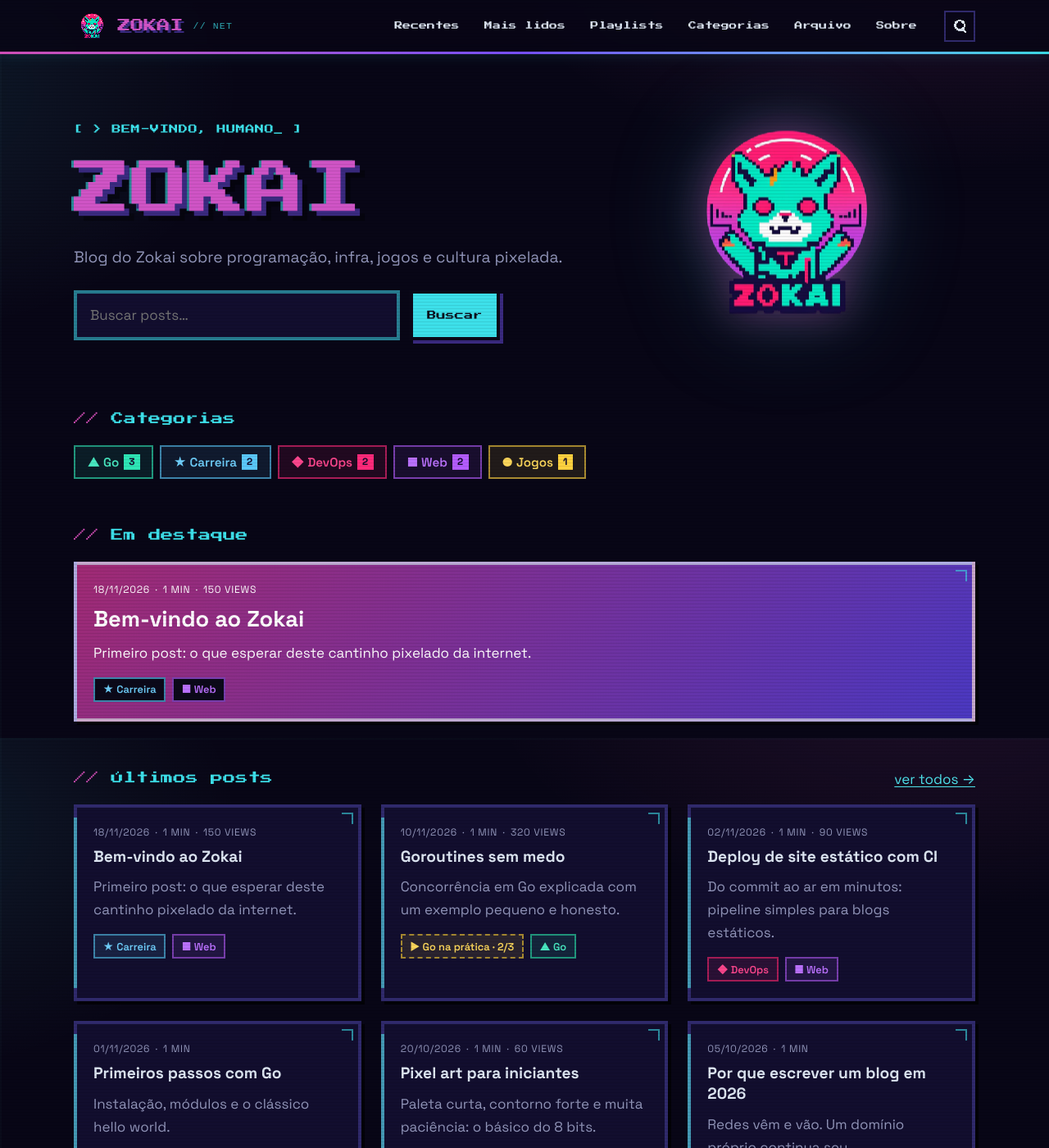
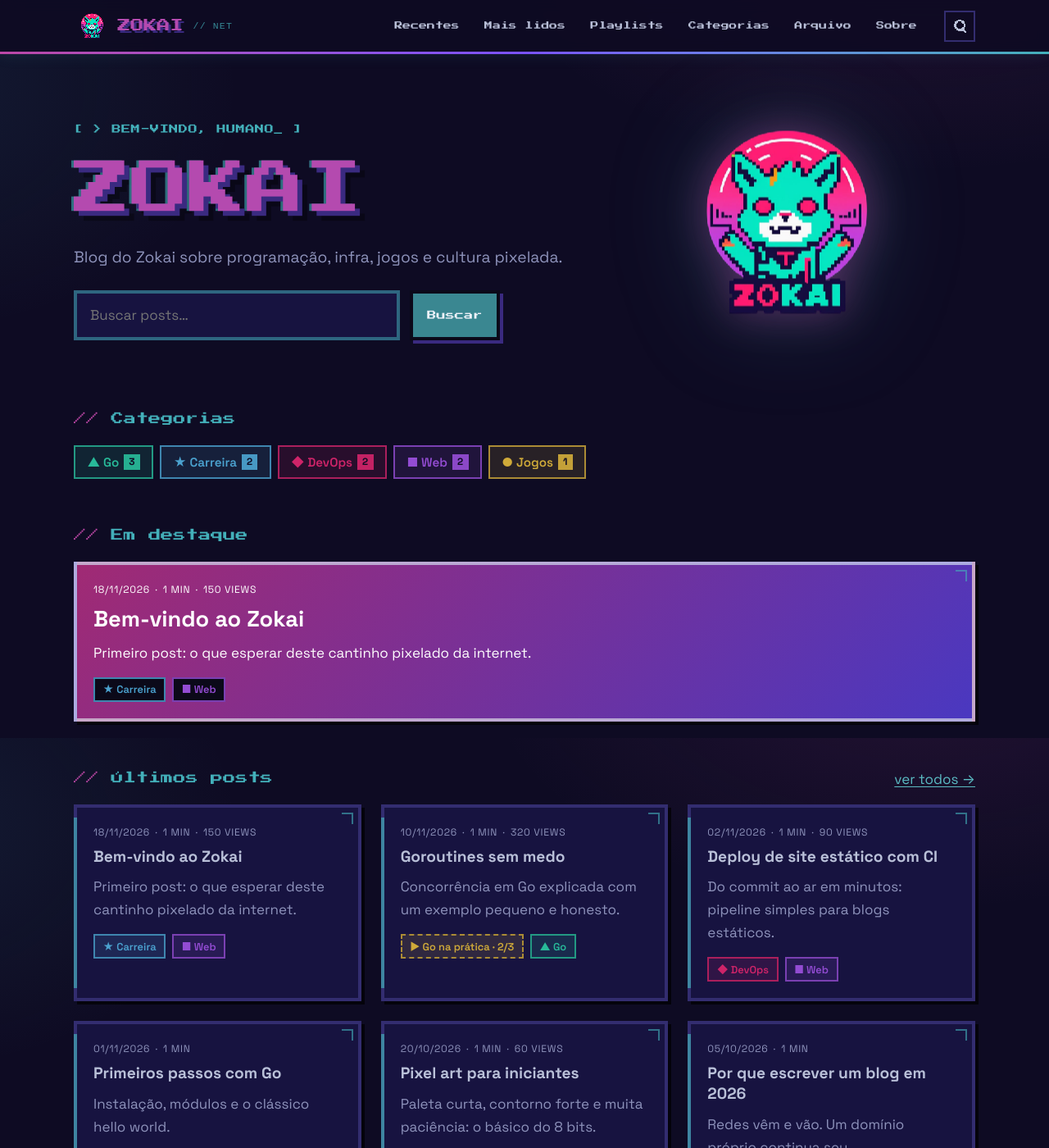
Before and after one commit to the-zokai/blog, a Jekyll site: the page built from index.html, in a window 1280 px wide and 1400 px high. Shown: the whole window at 82% size. Built offline with Jekyll 4.4.1, drawn with Linux system fonts in a browser that asks for light colours.

Commit message:
feat: ajustado pixelpunk-neon

```diff
--- a/assets/css/pixelpunk-neon.css
+++ b/assets/css/pixelpunk-neon.css
@@ -7,20 +7,18 @@
 :root[data-style="pixelpunk-neon"][data-theme="dark"]{
   --bg:#0b0919; --bg-2:#100d24; --surface:#141030; --surface-2:#1d1844;
   --text:#dde6f2; --muted:#9296ba; --border:#2c2760; --shadow:#0009;
-  --pink:#e8559f; --magenta:#b455d6; --purple:#6f52e0; --teal:#4fd1d9; --yellow:#e5c453;
+  --pink:#e8559f; --magenta:#b455d6; --purple:#6f52e0; --teal:#43b0ba; --yellow:#e5c453;
   --link:#5fd8df;
   --grad:linear-gradient(135deg,#8f2f6c,#4b3aa8);
   color-scheme:dark;
 }
 [data-style="pixelpunk-neon"] #theme-toggle{display:none}
 
-/* fundo: brilho discreto + grade de pixels quase invisível */
+/* fundo: brilho discreto (sem grade) */
 [data-style="pixelpunk-neon"] body{
   background:
-    linear-gradient(#4fd1d907 2px,transparent 2px) 0 0/32px 32px,
-    linear-gradient(90deg,#4fd1d907 2px,transparent 2px) 0 0/32px 32px,
     radial-gradient(900px 500px at 88% -10%,color-mix(in srgb,var(--pink) 12%,transparent),transparent 60%),
-    radial-gradient(700px 500px at -10% 12%,#4fd1d91a,transparent 60%),
+    radial-gradient(700px 500px at -10% 12%,color-mix(in srgb,var(--teal) 10%,transparent),transparent 60%),
     var(--bg);
   background-attachment:fixed;
 }
@@ -38,12 +36,12 @@
 [data-style="pixelpunk-neon"] .eyebrow::before{content:"[ "}
 [data-style="pixelpunk-neon"] .eyebrow::after{content:" ]"}
 [data-style="pixelpunk-neon"] .section-title::before{content:"// ";color:var(--pink)}
-[data-style="pixelpunk-neon"] .site-header{border-bottom-color:#2c2760;box-shadow:0 2px 0 #4fd1d955}
-[data-style="pixelpunk-neon"] .nav a[aria-current="page"]{background:#4fd1d91a}
+[data-style="pixelpunk-neon"] .site-header{border-bottom-color:#2c2760;box-shadow:0 2px 0 color-mix(in srgb,var(--teal) 33%,transparent)}
+[data-style="pixelpunk-neon"] .nav a[aria-current="page"]{background:color-mix(in srgb,var(--teal) 10%,transparent)}
 
 /* cards: igual ao pixel + barrinha lateral neon fraca */
 [data-style="pixelpunk-neon"] .card{border-color:var(--border);box-shadow:4px 4px 0 #000a}
-[data-style="pixelpunk-neon"] .card::before{content:"";position:absolute;left:-4px;top:12px;bottom:12px;width:4px;background:#4fd1d9aa;transition:background .12s}
+[data-style="pixelpunk-neon"] .card::before{content:"";position:absolute;left:-4px;top:12px;bottom:12px;width:4px;background:color-mix(in srgb,var(--teal) 67%,transparent);transition:background .12s}
 [data-style="pixelpunk-neon"] .card:hover{border-color:var(--pink);box-shadow:8px 8px 0 #3a2a80}
 [data-style="pixelpunk-neon"] .card:hover::before{background:var(--pink)}
 [data-style="pixelpunk-neon"] .cat-card{border-color:color-mix(in srgb,var(--c) 45%,var(--border))}
@@ -65,7 +63,7 @@
 
 /* hero / busca */
 [data-style="pixelpunk-neon"] .hero-logo{filter:drop-shadow(0 0 28px color-mix(in srgb,var(--pink) 25%,transparent))}
-[data-style="pixelpunk-neon"] .search-form input:focus{box-shadow:4px 4px 0 #4fd1d980}
+[data-style="pixelpunk-neon"] .search-form input:focus{box-shadow:4px 4px 0 color-mix(in srgb,var(--teal) 50%,transparent)}
 [data-style="pixelpunk-neon"] mark{background:#e5c453;color:#0b0919}
 
 /* ranking, playlists, post */
@@ -88,50 +86,64 @@
 :root[data-style="pixelpunk-neon"],
 :root[data-style="pixelpunk-neon"][data-theme="light"],
 :root[data-style="pixelpunk-neon"][data-theme="dark"]{
-  --bg:#080616; --bg-2:#0d0a20; --surface:#120e2e; --border:#302a6c;
-  --pink:color-mix(in srgb,#f2459f 70%,#9b6bff 30%); --teal:#3de0ea; --purple:#7a52ff; --link:#4fe3ec;
+  --bg:#0e0b23; --bg-2:#120f2c; --surface:#171340; --border:#332d70;
+  --text:#b9c0d8; --muted:#8e93bb;
+  --pink:color-mix(in srgb,color-mix(in srgb,#f2459f 70%,#9b6bff 30%) 86%,#0e0b23); --teal:#43b0ba; --purple:#7357e8; --link:#5bbbc3;
   --grad:linear-gradient(135deg,#a02a74,#4a38c0);
 }
-/* scanlines bem sutis */
-[data-style="pixelpunk-neon"] body::after{content:"";position:fixed;inset:0;pointer-events:none;z-index:100;
-  background:repeating-linear-gradient(0deg,#0000 0 3px,#00000016 3px 4px)}
 /* header com linha gradiente rosa → ciano e etiqueta de "rede" */
-[data-style="pixelpunk-neon"] .site-header{border-bottom:3px solid;border-image:linear-gradient(90deg,var(--pink),#7a52ff 50%,#3de0ea) 1;box-shadow:0 0 18px #3de0ea22}
+[data-style="pixelpunk-neon"] .site-header{border-bottom:3px solid;border-image:linear-gradient(90deg,var(--pink),#7a52ff 50%,var(--teal)) 1;box-shadow:0 0 18px color-mix(in srgb,var(--teal) 13%,transparent)}
 [data-style="pixelpunk-neon"] .brand::after{content:"// NET";font-family:"Share Tech Mono",ui-monospace,monospace;font-size:.72rem;color:var(--teal);opacity:.75;letter-spacing:.1em;margin-left:.15rem;white-space:nowrap}
 @media (max-width:1000px){[data-style="pixelpunk-neon"] .brand::after{display:none}}
-[data-style="pixelpunk-neon"] .nav a[aria-current="page"]{border-color:var(--teal);box-shadow:0 0 10px #3de0ea33}
+[data-style="pixelpunk-neon"] .nav a[aria-current="page"]{border-color:var(--teal);box-shadow:0 0 10px color-mix(in srgb,var(--teal) 20%,transparent)}
 /* títulos: leve aberração cromática e glitch raro só na home */
-[data-style="pixelpunk-neon"] .page-title,[data-style="pixelpunk-neon"] .post-title{text-shadow:4px 4px 0 #3a2a80,-2px 0 #3de0ea88}
-[data-style="pixelpunk-neon"] .hero-title{text-shadow:6px 6px 0 #3a2a80,-3px 0 #3de0ea99,12px 12px 0 #00000055;animation:pn-glitch 8s infinite steps(1)}
+[data-style="pixelpunk-neon"] .page-title,[data-style="pixelpunk-neon"] .post-title{text-shadow:4px 4px 0 #3a2a80,-2px 0 color-mix(in srgb,var(--teal) 53%,transparent)}
+[data-style="pixelpunk-neon"] .hero-title{text-shadow:6px 6px 0 #3a2a80,-3px 0 color-mix(in srgb,var(--teal) 60%,transparent),12px 12px 0 #00000055;animation:pn-glitch 8s infinite steps(1)}
 @keyframes pn-glitch{
   0%,94%,100%{transform:none}
-  95%{transform:translate(-5px,0);text-shadow:6px 6px 0 #3a2a80,8px 0 #3de0ea}
+  95%{transform:translate(-5px,0);text-shadow:6px 6px 0 #3a2a80,8px 0 var(--teal)}
   96%{transform:translate(5px,0);text-shadow:6px 6px 0 #3a2a80,-8px 0 var(--pink)}
   97%{transform:none}
 }
 @media (prefers-reduced-motion:reduce){[data-style="pixelpunk-neon"] .hero-title{animation:none}}
 /* cards: marca de canto estilo HUD + brilho no hover */
-[data-style="pixelpunk-neon"] .card::after{content:"";position:absolute;right:6px;top:6px;width:14px;height:14px;border-top:2px solid #3de0ea99;border-right:2px solid #3de0ea99;pointer-events:none;transition:border-color .12s}
+[data-style="pixelpunk-neon"] .card::after{content:"";position:absolute;right:6px;top:6px;width:14px;height:14px;border-top:2px solid color-mix(in srgb,var(--teal) 60%,transparent);border-right:2px solid color-mix(in srgb,var(--teal) 60%,transparent);pointer-events:none;transition:border-color .12s}
 [data-style="pixelpunk-neon"] .card:hover::after{border-color:var(--pink)}
 [data-style="pixelpunk-neon"] .card:hover{box-shadow:8px 8px 0 #3a2a80,0 0 22px color-mix(in srgb,var(--pink) 20%,transparent)}
 [data-style="pixelpunk-neon"] .cat-card:hover{box-shadow:8px 8px 0 color-mix(in srgb,var(--c) 40%,#000),0 0 22px color-mix(in srgb,var(--c) 30%,transparent)}
 [data-style="pixelpunk-neon"] .card-meta{text-transform:uppercase;letter-spacing:.06em;font-size:.76rem}
 /* botão e busca com brilho */
-[data-style="pixelpunk-neon"] .btn:hover{box-shadow:2px 2px 0 #3a2a80,0 0 16px #3de0ea66}
-[data-style="pixelpunk-neon"] .search-form input{border-color:#3de0ea88}
-[data-style="pixelpunk-neon"] .search-form input:focus{border-color:var(--teal);box-shadow:4px 4px 0 #3de0ea80,0 0 16px #3de0ea44}
+[data-style="pixelpunk-neon"] .btn:hover{box-shadow:2px 2px 0 #3a2a80,0 0 16px color-mix(in srgb,var(--teal) 40%,transparent)}
+[data-style="pixelpunk-neon"] .search-form input{border-color:color-mix(in srgb,var(--teal) 53%,transparent)}
+[data-style="pixelpunk-neon"] .search-form input:focus{border-color:var(--teal);box-shadow:4px 4px 0 color-mix(in srgb,var(--teal) 50%,transparent),0 0 16px color-mix(in srgb,var(--teal) 27%,transparent)}
 /* mascote com brilho duplo rosa/ciano */
-[data-style="pixelpunk-neon"] .hero-logo{filter:drop-shadow(0 0 26px color-mix(in srgb,var(--pink) 40%,transparent)) drop-shadow(0 0 54px #3de0ea40)}
+[data-style="pixelpunk-neon"] .hero-logo{filter:drop-shadow(0 0 26px color-mix(in srgb,var(--pink) 40%,transparent)) drop-shadow(0 0 54px color-mix(in srgb,var(--teal) 25%,transparent))}
 /* código e rodapé */
-[data-style="pixelpunk-neon"] .prose pre{border-color:#3de0ea99;box-shadow:4px 4px 0 #3a2a80,0 0 18px #3de0ea22}
-[data-style="pixelpunk-neon"] .site-footer{border-top:3px solid;border-image:linear-gradient(90deg,#3de0ea,#7a52ff 50%,var(--pink)) 1;box-shadow:0 -2px 18px color-mix(in srgb,var(--pink) 13%,transparent)}
+[data-style="pixelpunk-neon"] .prose pre{border-color:color-mix(in srgb,var(--teal) 60%,transparent);box-shadow:4px 4px 0 #3a2a80,0 0 18px color-mix(in srgb,var(--teal) 13%,transparent)}
+[data-style="pixelpunk-neon"] .site-footer{border-top:3px solid;border-image:linear-gradient(90deg,var(--teal),#7a52ff 50%,var(--pink)) 1;box-shadow:0 -2px 18px color-mix(in srgb,var(--pink) 13%,transparent)}
 [data-style="pixelpunk-neon"] .progress{box-shadow:0 0 10px var(--pink)}
 
 /* título "ZOKAI" e títulos de página: rosa suavizado, mais perto do lilás do degradê do destaque */
-[data-style="pixelpunk-neon"]{--title:color-mix(in srgb,#f2459f 60%,#9b6bff 40%)}
+[data-style="pixelpunk-neon"]{--title:color-mix(in srgb,color-mix(in srgb,#f2459f 60%,#9b6bff 40%) 86%,#0e0b23)}
 [data-style="pixelpunk-neon"] .hero-title,
 [data-style="pixelpunk-neon"] .brand-name,
 [data-style="pixelpunk-neon"] .footer-brand,
 [data-style="pixelpunk-neon"] .page-title,
 [data-style="pixelpunk-neon"] .post-title{color:var(--title)}
 [data-style="pixelpunk-neon"] .list-head{--c:var(--title)}
+
+/* botões mais calmos */
+[data-style="pixelpunk-neon"] .btn{background:#3a8791;color:#eef2fa}
+[data-style="pixelpunk-neon"] .btn:hover{background:#4496a0;color:#eef2fa}
+[data-style="pixelpunk-neon"] .btn-ghost{background:transparent;color:var(--text)}
+
+/* chips de categoria/playlist: cores das categorias misturadas com o fundo (menos vivas) */
+[data-style="pixelpunk-neon"] .chip{
+  color:color-mix(in srgb,var(--c) 80%,var(--bg));
+  border-color:color-mix(in srgb,var(--c) 65%,var(--bg));
+  background:color-mix(in srgb,var(--c) 11%,transparent)}
+[data-style="pixelpunk-neon"] .chip b{background:color-mix(in srgb,var(--c) 75%,var(--bg));color:#0e0b23}
+[data-style="pixelpunk-neon"] .chip:hover,
+[data-style="pixelpunk-neon"] .chip.is-active{background:color-mix(in srgb,var(--c) 80%,var(--bg));color:#0e0b23}
+[data-style="pixelpunk-neon"] .cat-card{border-color:color-mix(in srgb,var(--c) 50%,var(--border))}
+[data-style="pixelpunk-neon"] .cat-icon{color:color-mix(in srgb,var(--c) 82%,var(--bg))}
```
